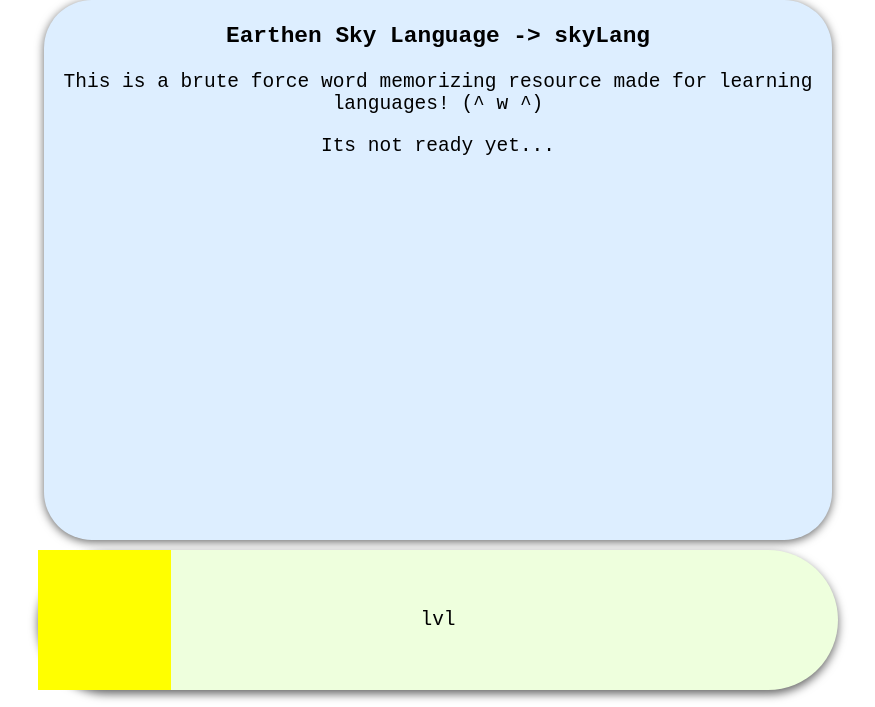
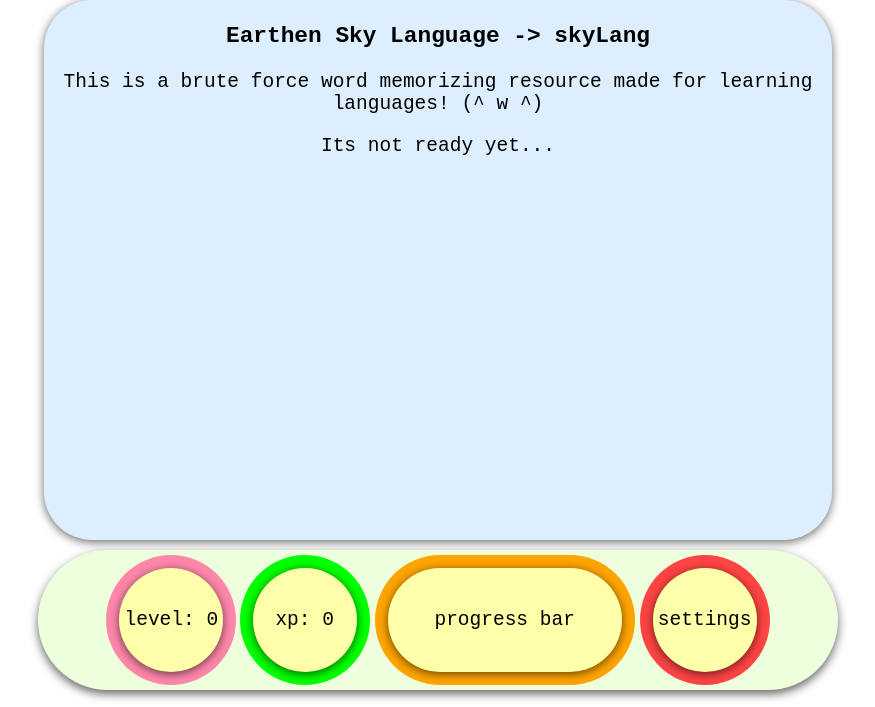
Before and after one commit to EarthenSkyLang/earthenskylang.github.io, a plain HTML site: page index.html in a window 1280 px wide. Shown: the part 93-800 px from the top of the page, without its empty margins (202-1077 px from the left). Drawn offline with Linux system fonts and the light colour scheme.

Commit message:
Added Bottom Bar

```diff
--- a/css/styleMain.css
+++ b/css/styleMain.css
@@ -163,15 +163,90 @@ body {
 }
 
 #levelBox {
-  width: calc(100% / 6);
-  height: 100%;
+  width: 130px;
+  height: 130px;
 
-  background-color: yellow;
+  left: calc(100% / 6);
+
+  background-color: #f8a;
+
+  border-radius: 128px;
 }
 
 #xpBox {
-  width: calc(100% / 6);
-  background-color: blue;
+  width: 130px;
+  height: 130px;
+
+  left: calc((100% / 6) * 2);
+
+  background-color: #0f0;
+
+  border-radius: 128px;
+}
+
+#progressBox {
+  width: 260px;
+  height: 130px;
+
+  left: calc((100% / 6) * 3.5);
+
+  background-color: orange;
+
+  border-radius: 256px;
+}
+
+#settingsBox {
+  width: 130px;
+  height: 130px;
+
+  left: calc((100% / 6) * 5);
+
+  background-color: #f44;
+
+  border-radius: 128px;
+}
+
+.footerCircle {
+  position: relative;
+  top: 10%;
+  left: 10%;
+
+  width: 80%;
+  height: 80%;
+
+  background-color: #ffa;
+
+  /*shadow*/
+  box-shadow: 0 2px 10px rgba(0,0,0,0.6);
+  -moz-box-shadow: 0 2px 10px rgba(0,0,0,0.6);
+  -webkit-box-shadow: 0 2px 10px rgba(0,0,0,0.6);
+  -o-box-shadow: 0 2px 10px rgba(0,0,0,0.6);
+
+  border-radius: 128px;
+
+  cursor: pointer;
+}
+
+.footerCircle:hover {
+  background-color: #ff9;
+
+  /*shadow*/
+  box-shadow: 0 4px 20px rgba(0,0,0,0.6);
+  -moz-box-shadow: 0 4px 20px rgba(0,0,0,0.6);
+  -webkit-box-shadow: 0 4px 20px rgba(0,0,0,0.6);
+  -o-box-shadow: 0 4px 20px rgba(0,0,0,0.6);
+}
+
+.footerCircle:active {
+  background-color: #ff8;
+
+  /*shadow*/
+  box-shadow: 0 1px 5px rgba(0,0,0,0.6);
+  -moz-box-shadow: 0 1px 5px rgba(0,0,0,0.6);
+  -webkit-box-shadow: 0 1px 5px rgba(0,0,0,0.6);
+  -o-box-shadow: 0 1px 5px rgba(0,0,0,0.6);
+
+  border-radius: 64px;
 }
 
 /*standard classes*/
--- a/index.html
+++ b/index.html
@@ -35,7 +35,25 @@
 
     <div id="footer">
       <div id="footerBox">
-        <div id="levelBox"><p class="centeredText">lvl</p></div>
+        <div id="levelBox" class="centeredText">
+          <div class="footerCircle"><p class="centeredText unselectable" id= "lvl">level: 0</p></div>
+
+        </div>
+
+        <div id="xpBox" class="centeredText">
+          <div class="footerCircle"><p class="centeredText unselectable">xp: 0</p></div>
+
+        </div>
+
+        <div id="progressBox" class="centeredText">
+          <div class="footerCircle" style="left: 5%; width: 90%;"><p class="centeredText unselectable">progress bar</p></div>
+
+        </div>
+
+        <div id="settingsBox" class="centeredText">
+          <div class="footerCircle"><p class="centeredText unselectable">settings</p></div>
+
+        </div>
         <!-- <h3>| lvl | xp | progress to next lvl | settings |</h3> -->
       </div>
     </div>
--- a/js/jsMain.js
+++ b/js/jsMain.js
@@ -1,3 +1,20 @@
+var levelText = document.getElementById("lvl");
+var currentLevel = 0;
+
 function start() {
   console.log("hi, よ!");
 }
+
+document.addEventListener('keydown', function(event) {
+    if(event.keyCode == 37) {
+        incLvl(1);
+    }
+    else if(event.keyCode == 39) {
+        incLvl(-1);
+    }
+});
+
+function incLvl(val) {
+  currentLevel += val;
+  levelText.innerHTML = "level: " + currentLevel;
+}
```
